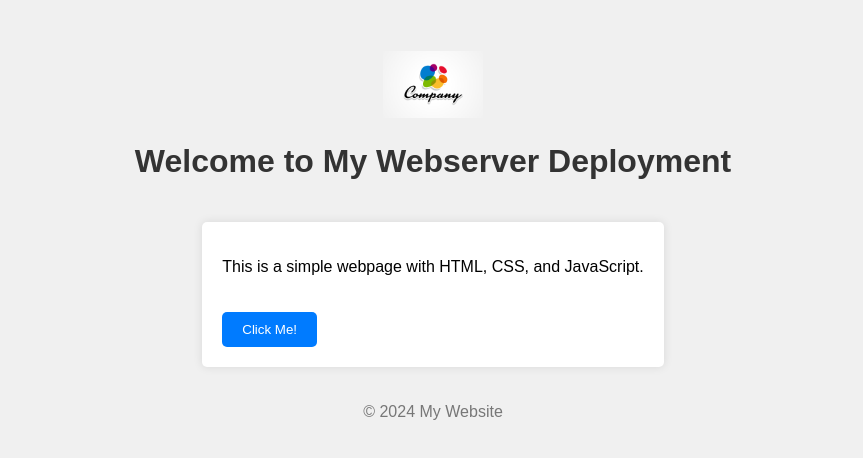
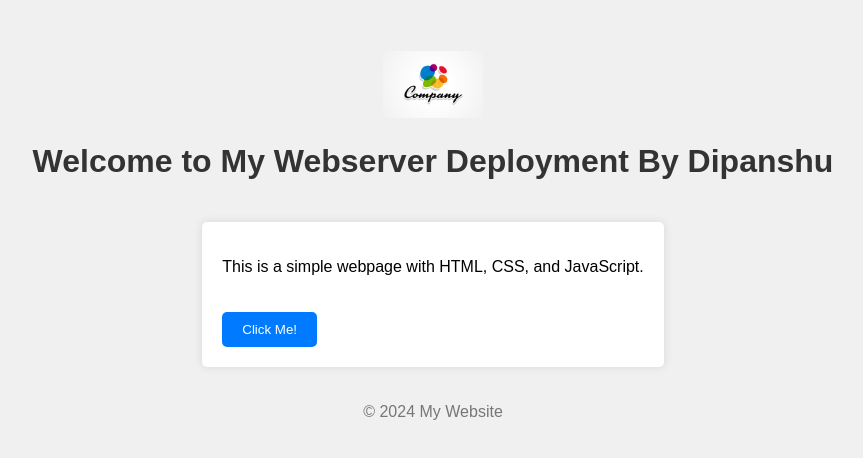
Before and after one commit to dipanshur/webserver-9am, a plain HTML site: page index.html in a window 1280 px wide. Shown: the part 156-614 px from the top of the page, without its empty margins (207-1070 px from the left). Drawn offline with Linux system fonts and the light colour scheme.

Commit message:
new website

```diff
--- a/index.html
+++ b/index.html
@@ -9,7 +9,7 @@
 <body>
     <header>
         <img src="images/logo.png" alt="Logo" id="logo">
-        <h1>Welcome to My Webserver Deployment</h1>
+        <h1>Welcome to My Webserver Deployment By Dipanshu</h1>
     </header>
     <main>
         <p>This is a simple webpage with HTML, CSS, and JavaScript.</p>
```
